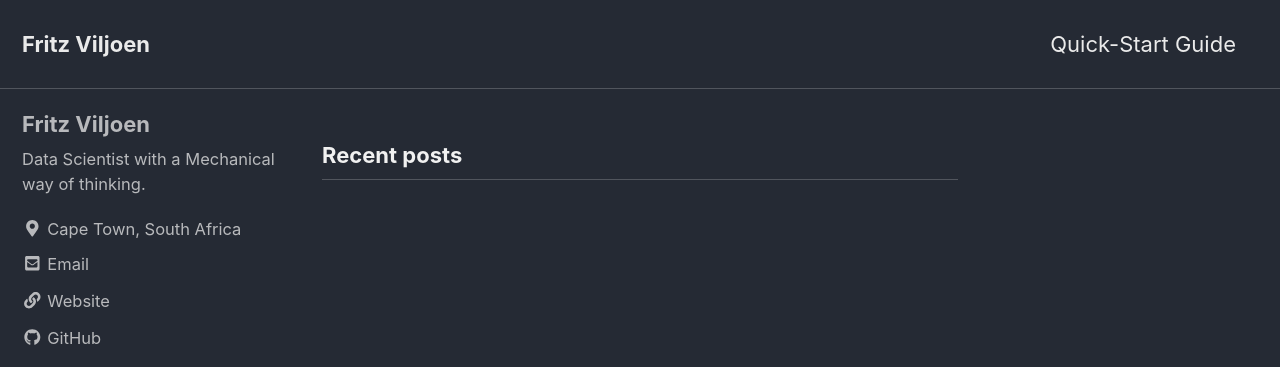
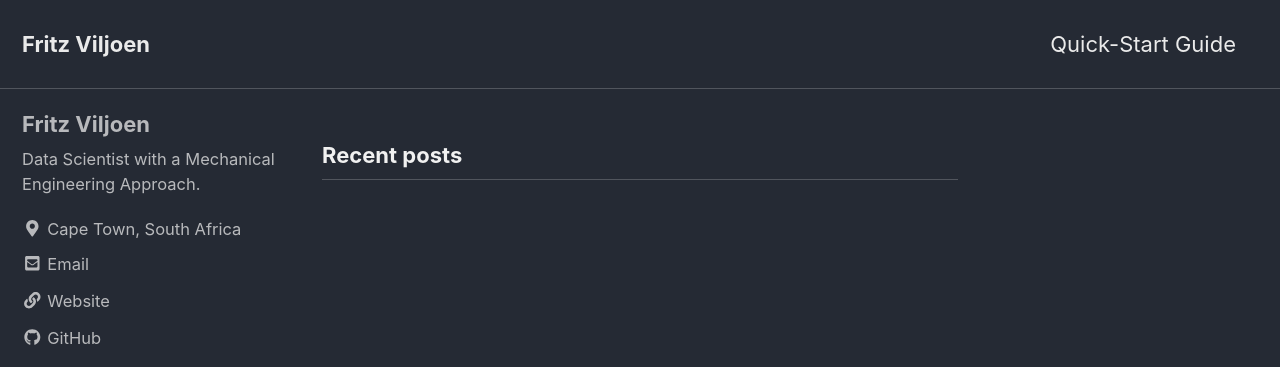
Before and after one commit to FritzViljoen/FritzViljoen.github.io, a Jekyll site: the page built from index.html, in a window 1280 px wide. Shown: the top 367 px of the page. Built offline with Jekyll 4.4.1, drawn with Linux system fonts in a browser that asks for light colours; cached includes are drawn as plain includes; nearby versions of some CDN libraries; the list of posts is cut into pages by our own code.

Commit message:
Updated Bio

```diff
--- a/_config.yml
+++ b/_config.yml
@@ -108,7 +108,7 @@ analytics:
 author:
   name             : "Fritz Viljoen"
   avatar           : # path of avatar image, e.g. "/assets/images/bio-photo.jpg"
-  bio              : "Data Scientist with a Mechanical way of thinking."
+  bio              : "Data Scientist with a Mechanical Engineering Approach."
   location         : "Cape Town, South Africa"
   email            :
   links:
```
